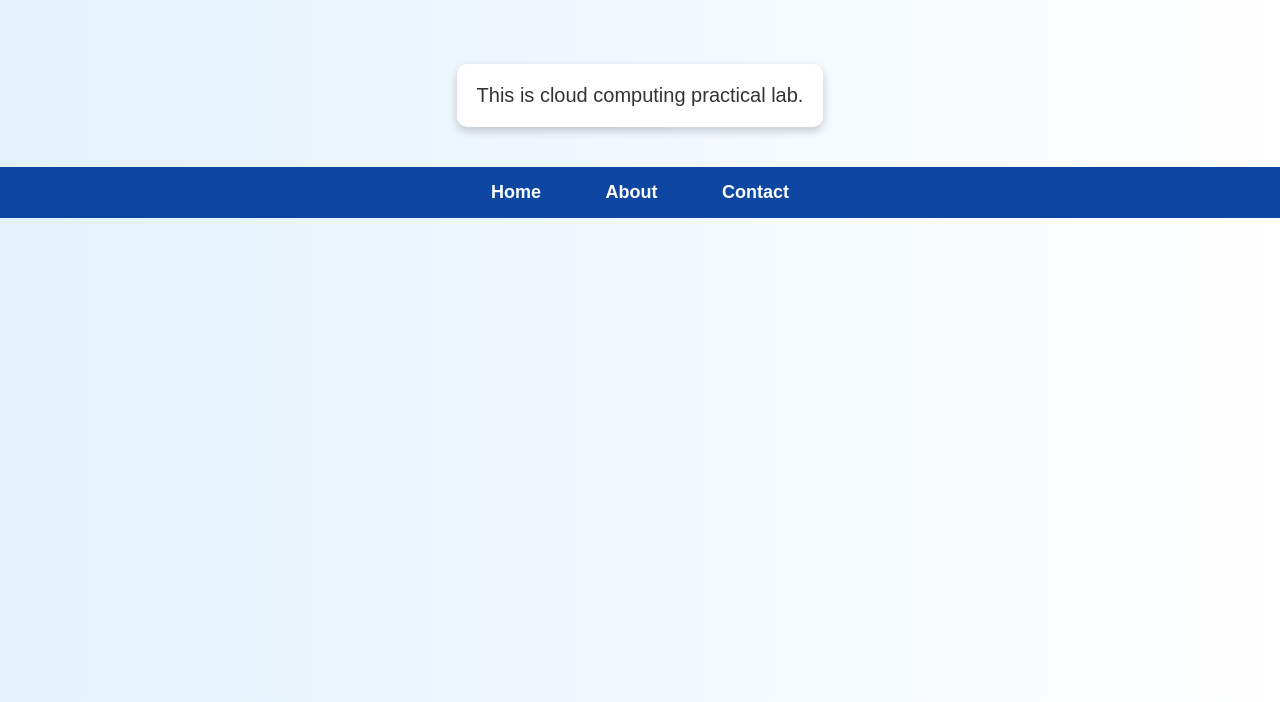
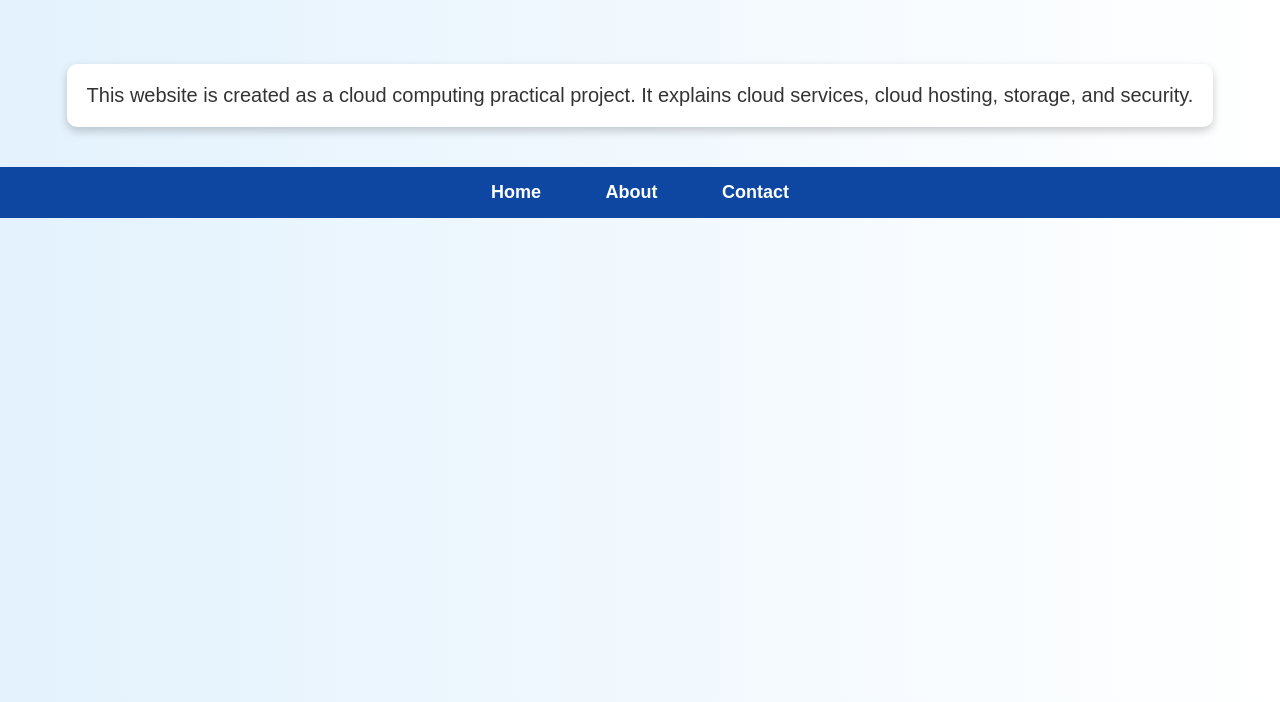
Before and after one commit to thakursubodh9977-design/cloud-device, a plain HTML site: page about.html in a window 1280 px wide. Shown: the part 98-800 px from the top of the page. Drawn offline with Linux system fonts and the light colour scheme.

Commit message:
Enhance About page description
Expanded the description of the project in the About page.

```diff
--- a/about.html
+++ b/about.html
@@ -9,7 +9,10 @@
 
 <h1>About Page</h1>
 
-<p>This is cloud computing practical lab.</p>
+<p>
+  This website is created as a cloud computing practical project.
+  It explains cloud services, cloud hosting, storage, and security.
+</p>
 
 <nav>
 <a href="index.html">Home</a>
```
